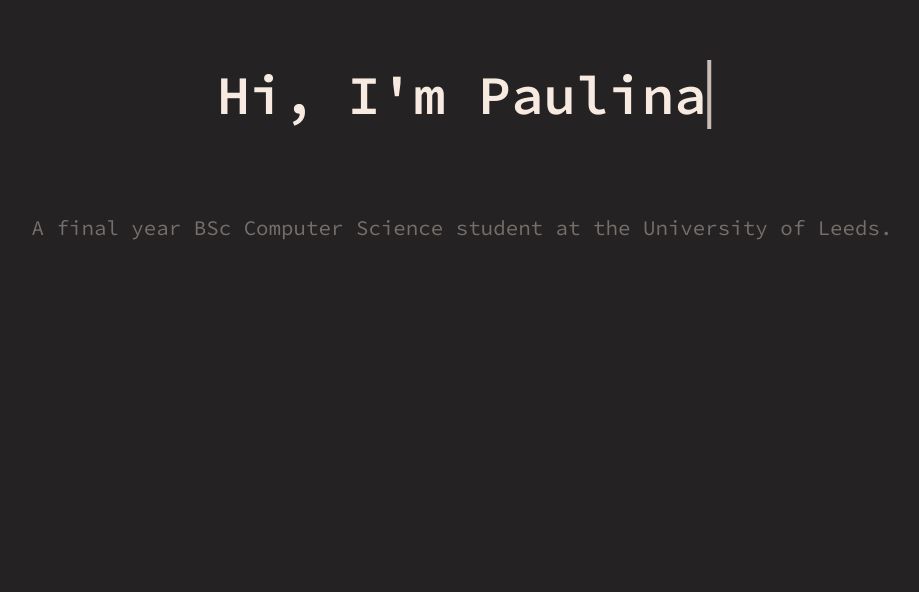
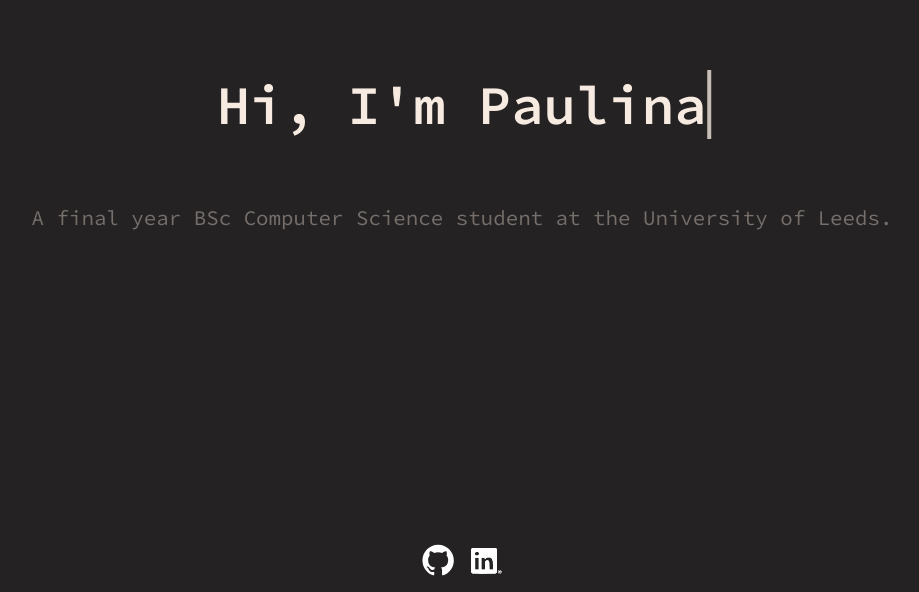
Before and after one commit to bystrowska/bystrowska.github.io, a Gatsby site: page / in a window 1280 px wide. Shown: the part 272-864 px from the top of the page, without its empty margins (178-1097 px from the left). Before the commit the page ends 800 px from the top, so only its background shows below. Built offline with nearby package versions, Linux system fonts and the light colour scheme; Gatsby itself is replaced by a stand-in of ours.

Commit message:
add footer with link to ln and gh

```diff
--- a/gatsby-config.js
+++ b/gatsby-config.js
@@ -5,5 +5,8 @@
   },
   plugins: [
     "gatsby-plugin-sass",
+    "gatsby-plugin-image",
+    "gatsby-plugin-sharp",
+    "gatsby-transformer-sharp",
   ],
 };
--- a/package.json
+++ b/package.json
@@ -17,7 +17,11 @@
   "dependencies": {
     "@fontsource/source-code-pro": "^4.5.0",
     "gatsby": "^3.13.0",
+    "gatsby-plugin-image": "^1.13.0",
     "gatsby-plugin-sass": "^4.13.0",
+    "gatsby-plugin-sharp": "^3.13.0",
+    "gatsby-source-filesystem": "^3.13.0",
+    "gatsby-transformer-sharp": "^3.13.0",
     "react": "^17.0.1",
     "react-dom": "^17.0.1",
     "sass": "^1.39.0"
--- a/src/components/layout.js
+++ b/src/components/layout.js
@@ -1,7 +1,8 @@
 import * as React from 'react'
 import "@fontsource/source-code-pro"
 import "@fontsource/source-code-pro/600.css"
-import { body } from './layout.module.scss'
+import { StaticImage } from "gatsby-plugin-image"
+import './layout.module.scss'
 
 const Layout = ({ pageTitle, children }) => {
   return (
@@ -10,6 +11,10 @@
       <main>
         {children}
       </main>
+      <footer>
+        <a href="https://github.com/bystrowska"><StaticImage src="../static/images/smlgh.svg" alt="white GitHub mark" width={32} height={32} /></a>
+        <a href="https://www.linkedin.com/in/bystrowska"><StaticImage src="../static/images/smlln.svg" alt="white LinkedIn bug" width={32} height={32} /></a>
+      </footer>
     </div>
   )
 }
--- a/src/components/layout.module.scss
+++ b/src/components/layout.module.scss
@@ -18,3 +18,10 @@
   text-align: center;
   min-height: 100vh;
 }
+
+footer {
+  padding: 1rem;
+  display: flex;
+  place-content: center;
+  gap: 1rem;
+}
--- a/src/pages/index.js
+++ b/src/pages/index.js
@@ -1,12 +1,14 @@
 import * as React from "react"
 import Layout from '../components/layout'
-import { h1, subtitle } from './index.module.scss'
+import { subtitle } from './index.module.scss'
 
 const IndexPage = () => {
   return (
     <Layout pageTitle="Paulina's Page">
-      <h1>Hi, I'm Paulina</h1>
-      <p className={subtitle}>A final year BSc Computer Science student at the University of Leeds.</p>
+      <div>
+        <h1>Hi, I'm Paulina</h1>
+        <p className={subtitle}>A final year BSc Computer Science student at the University of Leeds.</p>
+      </div>
     </Layout>
   )
 }
```
Also changed, not shown: src/static/images/smlgh.svg (added), src/static/images/smlln.svg (added), 1 other file.
